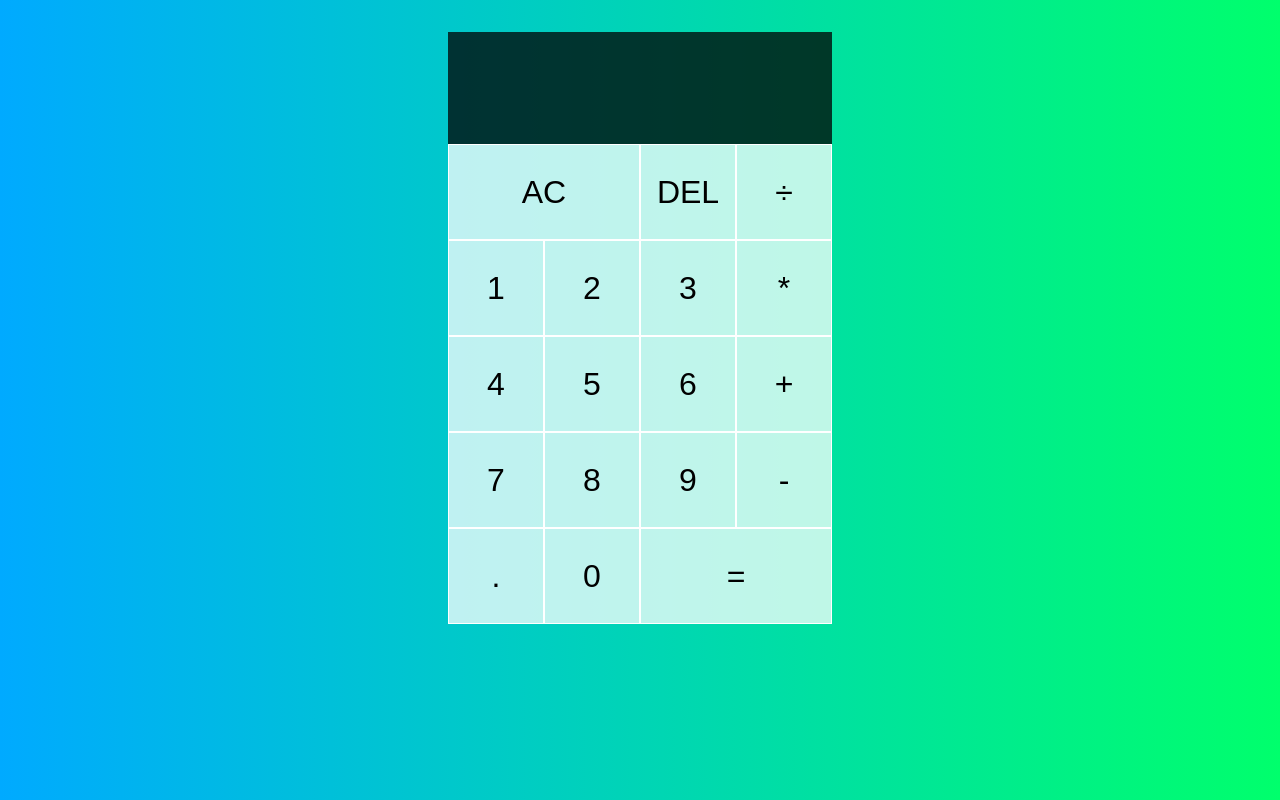
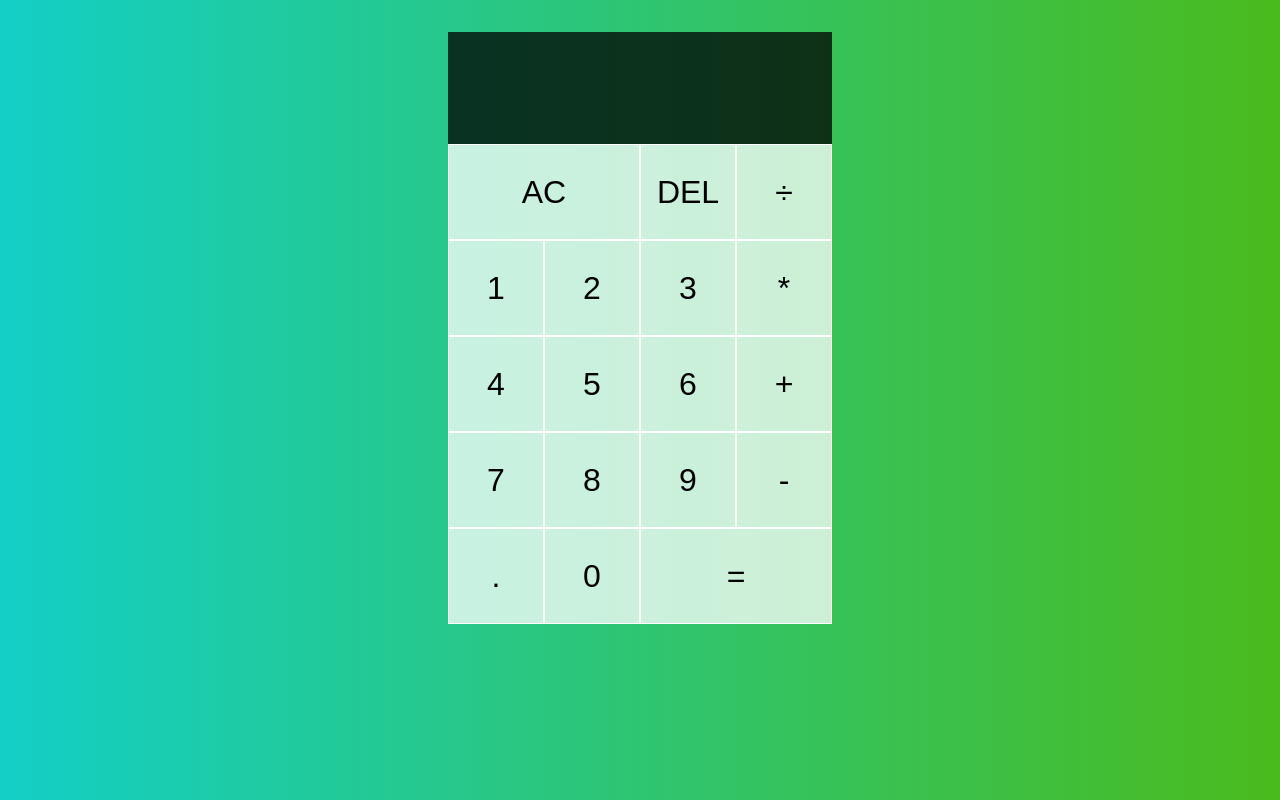
Before and after one commit to kuriakosant/react-calculator-app, a React (Create React App) app in the folder calculator-app/: page / in a window 1280 px wide. Built offline with nearby package versions, Linux system fonts and the light colour scheme.

Commit message:
change style gradient slightly

```diff
--- a/calculator-app/src/styles.css
+++ b/calculator-app/src/styles.css
@@ -4,7 +4,7 @@
 
   body {
     margin: 0;
-    background: linear-gradient(to right, #00AAFF, #00FF6C);
+    background: linear-gradient(to right, #13cfc6, #4abb1d);
   }
 
   .calculator-grid {
```
